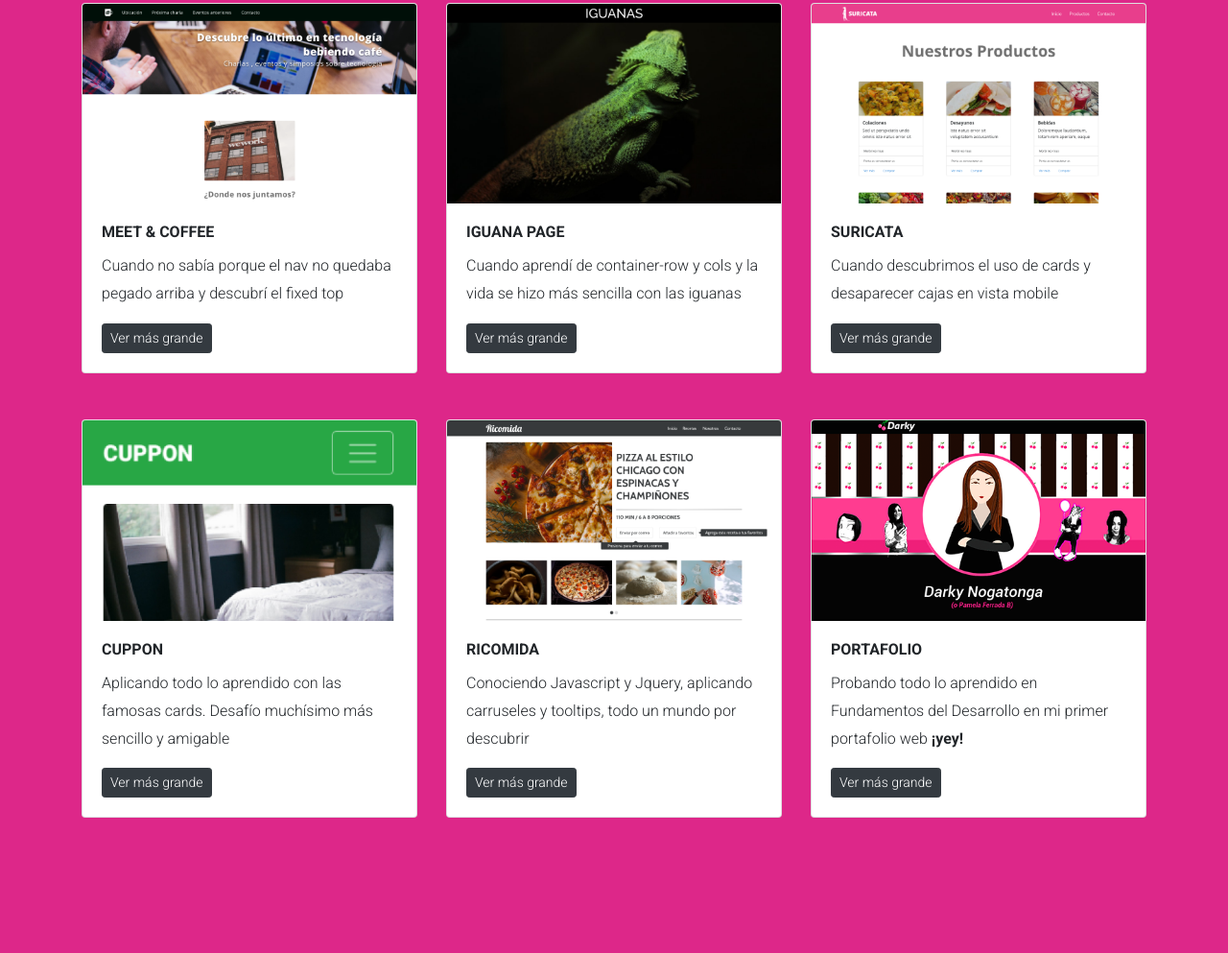
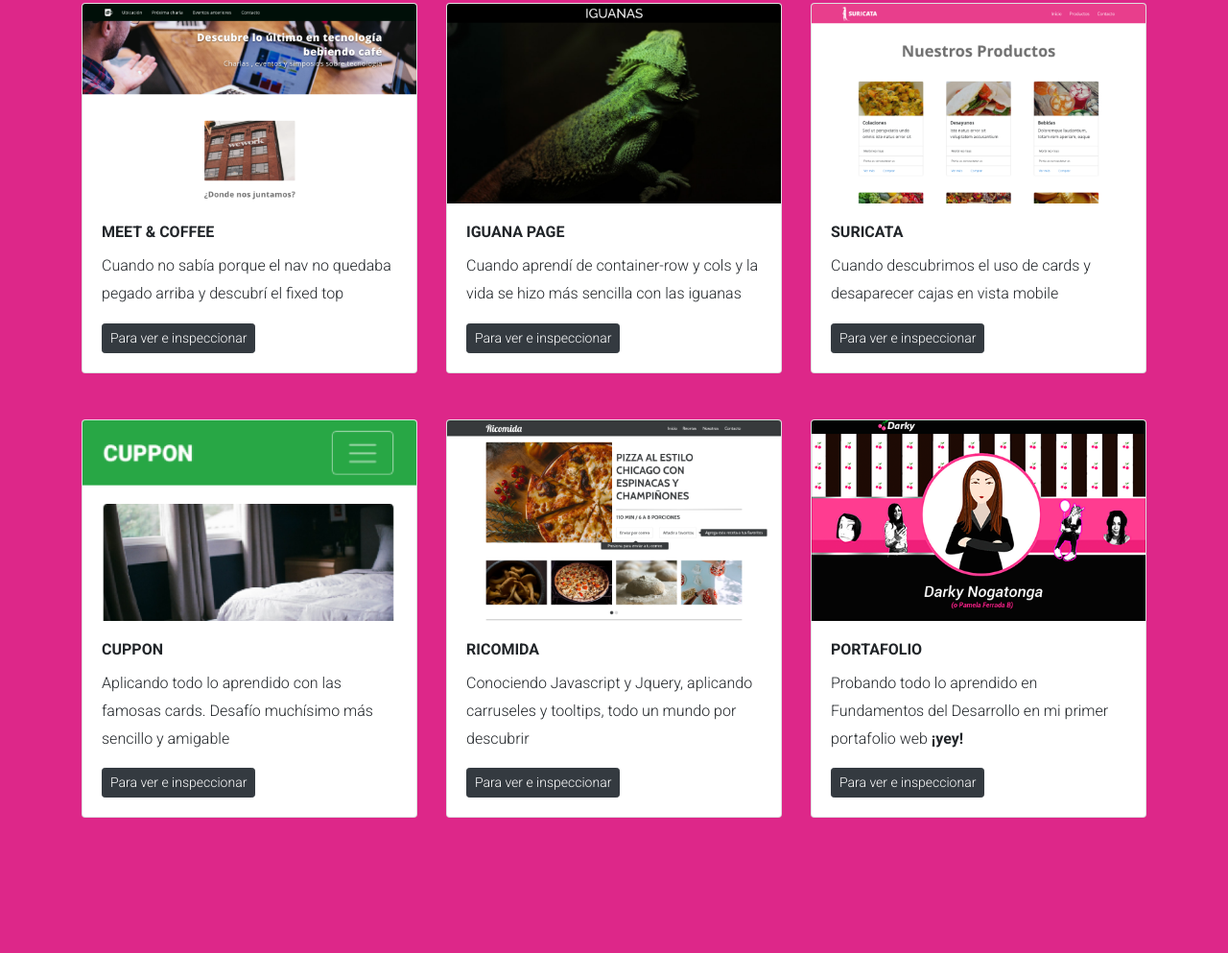
Before and after one commit to Darkynogatonga/portafolio, a plain HTML site: page index.html in a window 1280 px wide. Shown: the part 1792-2785 px from the top of the page at 96% size. Drawn offline with nearby package versions, Linux system fonts and the light colour scheme; a script that the page names is missing.

Commit message:
links de proyectos en github

```diff
--- a/index.html
+++ b/index.html
@@ -144,7 +144,7 @@
                 <div class="card-body">
                   <h6 class="card-title font-weight-bold">MEET & COFFEE</h6>
                   <p class="card-text mb-3">Cuando no sabía porque el nav no quedaba pegado arriba y descubrí el fixed top</p>
-                  <a href="#" class="btn btn-sm btn-dark">Ver más grande</a>
+                  <a href="https://darkynogatonga.github.io/meet-and-coffee/" target="_blank" class="btn btn-sm btn-dark">Para ver e inspeccionar</a>
                 </div>
               </div>
             </div>
@@ -154,7 +154,7 @@
                 <div class="card-body">
                   <h6 class="card-title font-weight-bold">IGUANA PAGE</h6>
                   <p class="card-text mb-3">Cuando aprendí de container-row y cols y la vida se hizo más sencilla con las iguanas</p>
-                  <a href="#" class="btn btn-sm btn-dark">Ver más grande</a>
+                  <a href="https://darkynogatonga.github.io/iguana/" target="_blank" class="btn btn-sm btn-dark">Para ver e inspeccionar</a>
                 </div>
               </div>
             </div>
@@ -164,7 +164,7 @@
                 <div class="card-body">
                   <h6 class="card-title font-weight-bold">SURICATA</h6>
                   <p class="card-text mb-3">Cuando descubrimos el uso de cards y desaparecer cajas en vista mobile</p>
-                  <a href="#" class="btn btn-sm btn-dark">Ver más grande</a>
+                  <a href="https://darkynogatonga.github.io/proyecto-suricata/" target="_blank" class="btn btn-sm btn-dark">Para ver e inspeccionar</a>
                 </div>
               </div>
             </div>
@@ -176,7 +176,7 @@
               <div class="card-body">
                 <h6 class="card-title font-weight-bold">CUPPON</h6>
                 <p class="card-text mb-3">Aplicando todo lo aprendido con las famosas cards. Desafío muchísimo más sencillo y amigable</p>
-                <a href="#" class="btn btn-sm btn-dark">Ver más grande</a>
+                <a href="https://darkynogatonga.github.io/cuppon/" target="_blank" class="btn btn-sm btn-dark">Para ver e inspeccionar</a>
               </div>
             </div>
           </div>
@@ -186,7 +186,7 @@
               <div class="card-body">
                 <h6 class="card-title font-weight-bold">RICOMIDA</h6>
                 <p class="card-text mb-3">Conociendo Javascript y Jquery, aplicando carruseles y tooltips, todo un mundo por descubrir</p>
-                <a href="#" class="btn btn-sm btn-dark">Ver más grande</a>
+                <a href="https://darkynogatonga.github.io/ricomida/" target="_blank" class="btn btn-sm btn-dark">Para ver e inspeccionar</a>
               </div>
             </div>
           </div>
@@ -196,7 +196,7 @@
               <div class="card-body">
                 <h6 class="card-title font-weight-bold">PORTAFOLIO</h6>
                 <p class="card-text mb-3">Probando todo lo aprendido en Fundamentos del Desarrollo en mi primer portafolio web <span class="font-weight-bold">¡yey!</span></p>
-                <a href="#" class="btn btn-sm btn-dark">Ver más grande</a>
+                <a href="#" class="btn btn-sm btn-dark">Para ver e inspeccionar</a>
               </div>
             </div>
           </div>
@@ -204,6 +204,15 @@
         </div>
       </div>
     </section>
+
+
+<!--Sección contacto-->
+    <div class="container">
+      <div class="typeform-widget" data-url="https://form.typeform.com/to/BbPheUAM" style="width: 100%; height: 500px;"></div> <script> (function() { var qs,js,q,s,d=document, gi=d.getElementById, ce=d.createElement, gt=d.getElementsByTagName, id="typef_orm", b="https://embed.typeform.com/"; if(!gi.call(d,id)) { js=ce.call(d,"script"); js.id=id; js.src=b+"embed.js"; q=gt.call(d,"script")[0]; q.parentNode.insertBefore(js,q) } })() </script> <div style="font-family: Sans-Serif;font-size: 12px;color: #999;opacity: 0.5; padding-top: 5px;"> powered by <a href="https://admin.typeform.com/signup?utm_campaign=BbPheUAM&utm_source=typeform.com-01EJMQT25R1EF0KRPX202A61YC-free&utm_medium=typeform&utm_content=typeform-embedded-poweredbytypeform&utm_term=ES" style="color: #999" target="_blank">Typeform</a> </div>
+
+
+
+    </div>
 
 
 
```
